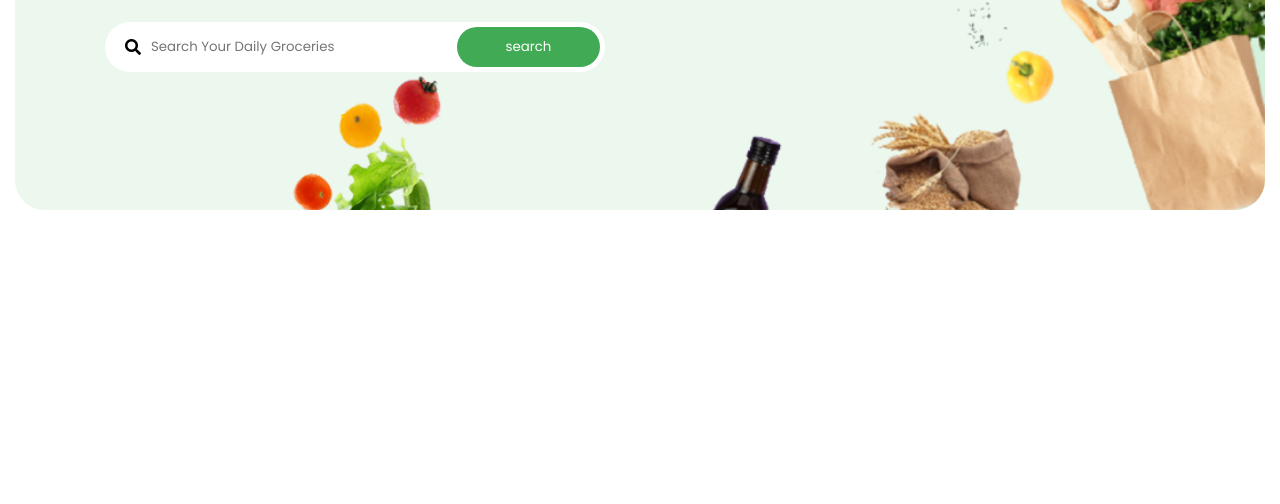
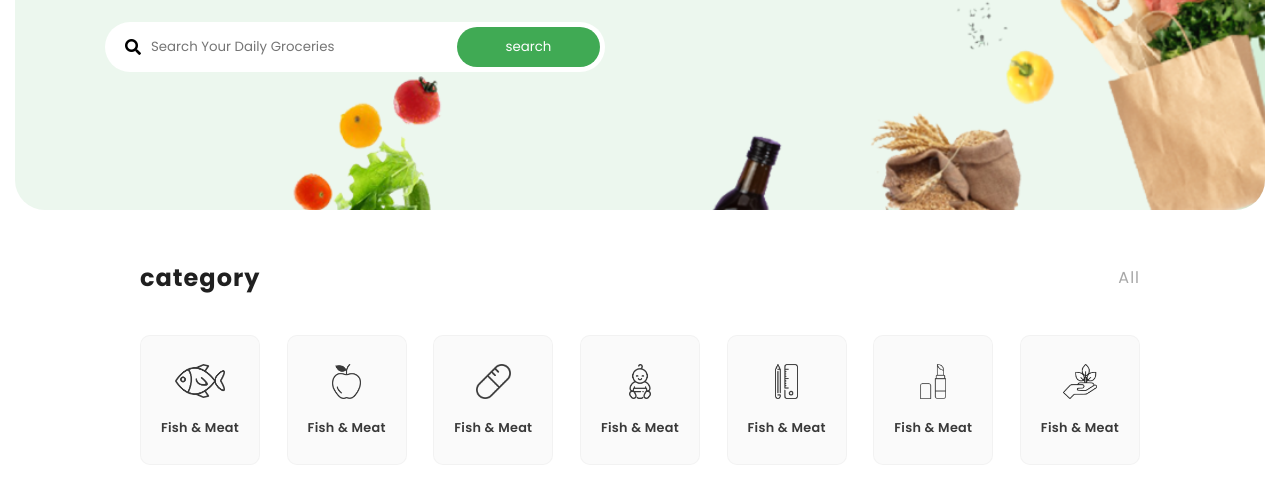
Before and after one commit to mohsenroshandel/eGrocery-shop, a plain HTML site: page index.html in a window 1280 px wide. Shown: the part 410-914 px from the top of the page. Before the commit the page ends 800 px from the top, so only its background shows below. Drawn offline with Linux system fonts and the light colour scheme.

Commit message:
Create Categories

```diff
--- a/css/style.css
+++ b/css/style.css
@@ -160,7 +160,8 @@
     font-size: 1.4rem;
     margin-top: 4px;
 }
-.search-box{
+
+.search-box {
     background: #ffffff;
     height: 50px;
     display: flex;
@@ -169,14 +170,16 @@
     padding: 0px 5px 0px 20px;
     border-radius: 30px;
 }
-.search-box .search-input{
+
+.search-box .search-input {
     height: 40px;
     border: none;
     width: 100%;
     padding: 0 10px;
     outline: none;
 }
-.search-box .search-btn{
+
+.search-box .search-btn {
     width: 220px;
     height: 40px;
     border-radius: 30px;
@@ -187,7 +190,73 @@
     cursor: pointer;
     transition: all ease 0.3s;
 }
-.search-box .search-btn:hover{
+
+.search-box .search-btn:hover {
     background: #5ccf71;
     transition: all ease 0.3s;
 }
+
+/* category */
+#category {
+    display: flex;
+    flex-direction: column;
+    max-width: 1000px;
+    margin: 50px auto;
+}
+
+.category-heading {
+    display: flex;
+    justify-content: space-between;
+    align-items: center;
+}
+
+.category-heading h2 {
+    font-size: 1.5rem;
+    font-weight: 700;
+    color: var(--color2);
+    letter-spacing: 1px;
+}
+
+.category-heading span {
+    color: #a7a7a7;
+    font-weight: 400;
+    letter-spacing: 1px;
+}
+
+.category-container {
+    display: flex;
+    justify-content: space-between;
+    align-items: center;
+    margin-top: 40px;
+}
+
+.category-box {
+    display: flex;
+    flex-direction: column;
+    align-items: center;
+    justify-content: center;
+    background: #fafafa;
+    border-radius: 10px;
+    min-height: 130px;
+    width: 120px;
+    border: 1px solid rgba(0, 0, 0, 0.03);
+}
+.category-box img{
+    height: 35px;
+    width: 50px;
+    object-fit: contain;
+    object-position: center;
+    transition: all ease 0.1s;
+}
+.category-box span{
+    color: #393939;
+    font-size: 0.8rem;
+    margin-top: 20px;
+    letter-spacing: 0.3px;
+    font-weight: 600;
+}
+.category-box:hover img{
+    transform: scale(1.1);
+    transition: all ease 0.1s;
+
+}
--- a/index.html
+++ b/index.html
@@ -48,9 +48,53 @@
             <strong>#Free Delivery</strong>
             <form action="" class="search-box">
                 <i class="fas fa-search"></i>
-                <input type="text" class="search-input" placeholder="Search Your Daily Groceries" name="search" required>
+                <input type="text" class="search-input" placeholder="Search Your Daily Groceries" name="search"
+                    required>
                 <input type="submit" value="search" class="search-btn">
             </form>
+        </div>
+    </section>
+    <!--Category Section-->
+    <section id="category">
+        <div class="category-heading">
+            <h2>category</h2>
+            <span>All</span>
+        </div>
+        <div class="category-container">
+            <a href="#" class="category-box">
+                <img src="img/fish.png" alt="Fish">
+                <span>Fish & Meat</span>
+            </a>
+
+            <a href="#" class="category-box">
+                <img src="img/Vegetables.png" alt="Fish">
+                <span>Fish & Meat</span>
+            </a>
+
+            <a href="#" class="category-box">
+                <img src="img/medicine.png" alt="Fish">
+                <span>Fish & Meat</span>
+            </a>
+
+            <a href="#" class="category-box">
+                <img src="img/baby.png" alt="Fish">
+                <span>Fish & Meat</span>
+            </a>
+
+            <a href="#" class="category-box">
+                <img src="img/office.png" alt="Fish">
+                <span>Fish & Meat</span>
+            </a>
+
+            <a href="#" class="category-box">
+                <img src="img/beauty.png" alt="Fish">
+                <span>Fish & Meat</span>
+            </a>
+
+            <a href="#" class="category-box">
+                <img src="img/Gardening.png" alt="Fish">
+                <span>Fish & Meat</span>
+            </a>
         </div>
     </section>
 
```
